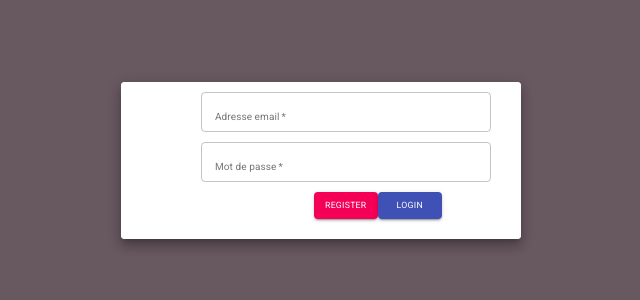
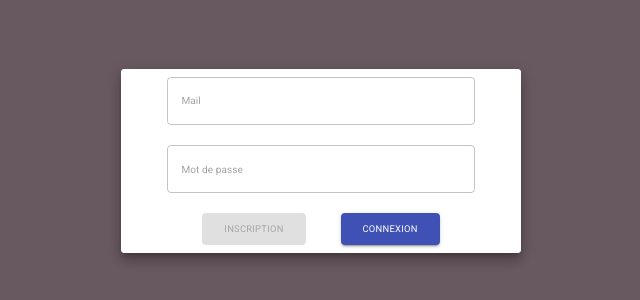
Before and after one commit to AlixH/pws, a React (Create React App) app in the folder front-end/: page /login in a window 1280 px wide. Shown: the part 220-520 px from the top of the page, without its empty margins (319-959 px from the left). Built offline with nearby package versions, Linux system fonts and the light colour scheme.

Commit message:
update login page

```diff
--- a/front-end/src/Components/LoginForm/LoginForm.css
+++ b/front-end/src/Components/LoginForm/LoginForm.css
@@ -1,46 +1,20 @@
-form[name="loginForm"] {
+#form {
     display: flex;
     flex-direction: column;
-    width: 450px;
-    padding: 10px;
-    background-color: white!important;
+    width: 100%;
+    padding: 2%;
+    align-items: center;
+    background-color: white;
 }
 
-  .form-group {
-    display: flex;
-    flex-direction: column;
-    margin-bottom: 10px;
-    width: 100%;
-    display: flex;
-    align-items: center;
-    background-color: white!important;
-  }
+
 
 label {
     min-width: 180px;
     width: 180px;
     font-weight: bold;
-    font-size: 25px;
 }
 
-  input[type="email"], input[type="password"] {
-    box-sizing: border-box;
-    height: 40px;
-    padding: 3px;
-    flex-grow: 1;
-    font-size: 25px;
-    width: 50%;
-  }
-
-  input[type="submit"] {
-    align-self: flex-end;
-    width: 100px;
-    height: 50px;
-    border: 3px solid lightgray;
-    border-radius: 5px;
-    font-size: 20px;
-    background: white;
-  }
 
 .message {
     font-size: 25px;
@@ -48,23 +22,32 @@ form[name="loginForm"] {
     text-align: right;
 }
 
-  #buttons {
+.input {
+    width: 80%;
+    margin-bottom:5%;
+    padding: 2%;
+    size: 15px;
+    padding:0;
+
+}
+
+
+
+.field{
+    width: 100%;
+
+}
+
+
+#login_buttons {
     display: flex;
     flex-direction: row;
     justify-content: space-evenly;
-    width: 92%;
+    align-items: center;
+    width: 80%;
 }
 
-  .button {
-    width: 27%;
-  }
 
-  .form-group-collection {
-    display: flex;
-    flex-direction: column;
-    align-items: center;
-    background-color: white!important;
-  }
 
 .rootDiv {
     display: flex;
@@ -72,16 +55,12 @@ form[name="loginForm"] {
     align-items: center;
     justify-content: center;
     height: 100vh;
-    background-color: #68585f!important;
-    top : 0;
-    left: 0;
-    bottom:0;
-    right:0;
+    background-color: #68585f ;
 }
 
-  .card{
+.card {
     width: 30%;
     min-width: 400px;
     margin-bottom: 3%;
-    background-color: white!important;
+    background-color: white ;
 }
--- a/front-end/src/Components/LoginForm/LoginForm.js
+++ b/front-end/src/Components/LoginForm/LoginForm.js
@@ -1,4 +1,4 @@
-import React, { Component } from 'react';
+import React, {Component, useState} from 'react';
 import {connect, useDispatch} from 'react-redux';
 import './LoginForm.css';
 import {SET_LOGIN_PENDING} from "../../store/actions/LoginPending";
@@ -6,113 +6,20 @@ import {SET_LOGIN_SUCCESS} from "../../store/actions/LoginSuccess";
 import {SET_LOGIN_ERROR} from "../../store/actions/LoginError";
 
 import TextField from '@material-ui/core/TextField';
-import Button from '@material-ui/core/Button';
 import Card from "@material-ui/core/Card";
 import CardContent from "@material-ui/core/CardContent";
-import { makeStyles } from '@material-ui/core/styles';
 import {LOG_IN} from "../../store/actions/LogIn";
+import Button from "@material-ui/core/Button";
 
-const useStyles = makeStyles(theme => ({
-  root: {
-    '& > *': {
-      margin: theme.spacing(1),
-    },
-  },
-}));
+function LoginForm() {
 
-class LoginForm extends Component {
+    const [email, setEmail] = useState("");
+    const [password, setEPassword] = useState("");
+    const dispatch = useDispatch();
 
-
-  constructor(props) {
-    super(props);
-    this.state = {};
-    this.onSubmit = this.onSubmit.bind(this);
-  }
-
-  render() {
-
-    let {email, password} = this.state;
-    let {isLoginPending, isLoginSuccess, loginError} = this.props;
-    return (
-      <div className="rootDiv">
-        <Card raised={"true"} className={"card"} color="primary" >
-            <CardContent >
-      <form name="loginForm" onSubmit={this.onSubmit}>
-        <div className="form-group-collection">
-          <div className="form-group">
-              <TextField
-              required
-              id="outlined-required"
-              label="Adresse email"
-            type="email"
-            defaultValue=""
-            variant="outlined"
-            onChange={e => this.setState({email: e.target.value})}
-            value={email}
-          />
-          </div>
-
-          <div className="form-group">
-
-
-            <TextField
-          required
-          id="outlined-required"
-          label="Mot de passe"
-          type="password"
-          name="password"
-          onChange={e => this.setState({password: e.target.value})}
-          value={password}
-          defaultValue=""
-          variant="outlined"
-          helperText= {this.state.loginFailed == true ? "Incorrect logins !" : ""}
-        />
-          </div>
-
-
-          <div id="buttons">
-        <Button className="button" variant="contained" color="secondary" value="Login" onClick={this.register}>
-          Register
-        </Button>
-        <Button className="button" variant="contained" color="primary" value="Login" onClick={this.onSubmit}>
-          Login
-        </Button>
-        </div>
-
-
-        </div>
-
-
-
-        <div className="message">
-          { isLoginPending && <div>Please wait...</div> }
-          { isLoginSuccess && <div>Authentication Succeed.</div> }
-          { loginError && <div>Authentication failed.</div> }
-        </div>
-      </form>
-      </CardContent>
-      </Card>
-      </div>
-    )
-  }
-
-  onSubmit(e) {
-    e.preventDefault();
-    let { email, password } = this.state;
-    this.props.login(email, password)
-    this.setState({
-      email: '',
-      password: '',
-      loginFailed: true
-    });
-  }
-
-register() {
+    function register() {
         console.log("Unavailable feature : Register new user ! It should arrive soon !")
     }
-
-}
-
 
     /**
      * This action indicates that the login request has been sent : pending status
@@ -148,12 +55,9 @@ function setLoginError(loginError) {
     }
 
 
-
-
-const login = (email, password) => {
-  return dispatch => {
+    function login() {
+        console.log("loggin in");
         dispatch(setLoginPending(true));
-
         callLoginApi(email, password, error => {
             if (error) {
                 dispatch(setLoginPending(false));
@@ -161,29 +65,26 @@ const login = (email, password) => {
             } else {
                 dispatch(setLoginPending(false));
                 dispatch({
-          type:LOG_IN,
-          login:false
-        })
+                    type: LOG_IN,
+                    login: false
+                });
                 dispatch({
-          type:SET_LOGIN_SUCCESS,
-          isLoginSuccess:true
+                        type: SET_LOGIN_SUCCESS,
+                        isLoginSuccess: true
                     }
                 );
             }
         });
     }
-};
 
 
     /**
- * This method is a callback after calling the login method
      * @param {*} email
      * @param {*} password
      * @param {*} callback
      */
     async function callLoginApi(email, password, callback) {
         let loginUrl = `http://localhost:4000/users/authenticate`;
-
         let response = await fetch(loginUrl, {
             method: 'post',
             mode: 'cors',
@@ -191,35 +92,74 @@ async function callLoginApi(email, password, callback) {
                 'Accept': 'application/json',
                 'Content-Type': 'application/json'
             },
-    body: JSON.stringify({"email":email, "password":password})
-  })
+            body: JSON.stringify({"email": email, "password": password})
+        });
 
-  await response.json()
-      .then((data) => {
+        response.json().then((data) => {
             if (data.user === undefined) {
                 console.log("Data.user undefined !");
                 callback(true);
-        }
-        else {
-          localStorage.setItem('id', data.user._id)
-          localStorage.setItem('token', data.user.tokens[data.user.tokens.length -1].token)
+            } else {
+                localStorage.setItem('id', data.user._id);
+                localStorage.setItem('token', data.user.tokens[data.user.tokens.length - 1].token);
                 callback(false);
             }
         });
     }
 
-const mapStateToProps = (state) => {
-  return {
-    isLoginPending: state.isLoginPending,
-    isLoginSuccess: state.isLoginSuccess,
-    loginError: state.loginError
-  };
-};
+    return (
+        <div className="rootDiv">
+            <Card raised={"true"} className={"card"} color="primary">
+                <CardContent>
+                    <form id={"form"} name={"form"}>
+                        <div className={"input"}>
+                            <TextField
+                                className={"field"}
+                                required
+                                placeholder={"Mail"}
+                                type="email"
+                                defaultValue=""
+                                variant="outlined"
+                                onChange={(e) => {
+                                    setEmail(e.target.value)
+                                }}
+                                value={email}
+                            />
+                        </div>
+                        <div className={"input"}>
+                            <TextField
+                                className={"field"}
+                                required
+                                type="password"
+                                name="password"
+                                onChange={(e) => {
+                                    setEPassword(e.target.value)
+                                }}
+                                value={password}
+                                placeholder={"Mot de passe"}
+                                variant="outlined"
+                            />
+                        </div>
+                        <div id="login_buttons">
+                            <div>
+                                <Button disabled size={"large"} className="button" variant="contained" color="secondary"
+                                        value="Login">
+                                    Inscription
+                                </Button>
+                            </div>
+                            <div>
+                                <Button size={"large"} className="button" variant="contained" color="primary"
+                                        value="Login" onClick={() => login()}>
+                                    Connexion
+                                </Button>
+                            </div>
+                        </div>
 
-const mapDispatchToProps = (dispatch) => {
-  return {
-    login: (email, password) => login(email, password)(dispatch)
-  };
-};
+                    </form>
+                </CardContent>
+            </Card>
+        </div>
+    )
+}
 
-export default connect(mapStateToProps, mapDispatchToProps)(LoginForm);
+export default LoginForm;
--- a/front-end/src/Components/PluginUploadForm/PluginUploadForm.css
+++ b/front-end/src/Components/PluginUploadForm/PluginUploadForm.css
@@ -1,9 +1,7 @@
 .card{
 }
 
-p {
-    display: inline-block;
-}
+
 
 .textField {
     width: 100%;
--- a/front-end/src/Components/PluginUploadForm/PluginUploadForm.js
+++ b/front-end/src/Components/PluginUploadForm/PluginUploadForm.js
@@ -11,6 +11,8 @@ import Card from "@material-ui/core/Card";
 import CardContent from "@material-ui/core/CardContent";
 import Grid from "@material-ui/core/Grid";
 import CardHeader from '@material-ui/core/CardHeader';
+import NavBar from "../Navbar/Navbar";
+import {UPLOAD} from "../../store/actions/Upload";
 
 class PluginUploadForm extends Component {
 	constructor(props) {
@@ -32,6 +34,7 @@ class PluginUploadForm extends Component {
 	}
 
 	render() {
+
 		let {
 			name,
 			description,
@@ -51,6 +54,8 @@ class PluginUploadForm extends Component {
 		} = this.props;
 
 		return (
+			<div>
+				<NavBar/>
 			<Card raised={"true"} className={"card"}>
 				<CardHeader title={"Upload Plugin"}>
 				</CardHeader>
@@ -168,6 +173,7 @@ class PluginUploadForm extends Component {
 					</form>
 				</CardContent>
 			</Card>
+			</div>
 		);
 	}
 
--- a/front-end/src/Routes/index.js
+++ b/front-end/src/Routes/index.js
@@ -21,7 +21,7 @@ function Routes (){
     const loggingIn = useSelector(state => state.logInReducer.login, shallowEqual);
     const upload = useSelector(state => state.uploadReducer.upload, shallowEqual);
     console.log(isLoggedIn);
-
+    console.log(upload)
         return (
             <Router history={history}>
                 <Switch>
--- a/front-end/src/store/reducers/upload.js
+++ b/front-end/src/store/reducers/upload.js
@@ -1,6 +1,6 @@
 import {UPLOAD} from "../actions/Upload";
 
-const defaultState = {};
+const defaultState = {upload:false};
 
 const uploadReducer = (state = defaultState, action) => {
     if (action.type === UPLOAD) {
```
Also changed, not shown: 1 other file (tests, documents, lock files or other folders). Lines whose indentation alone changed are shown as unchanged.
